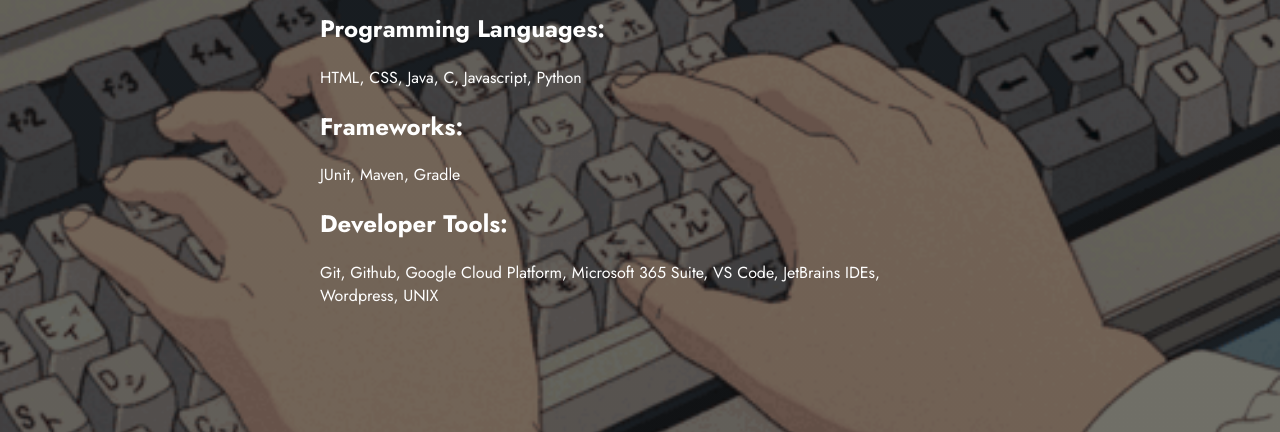
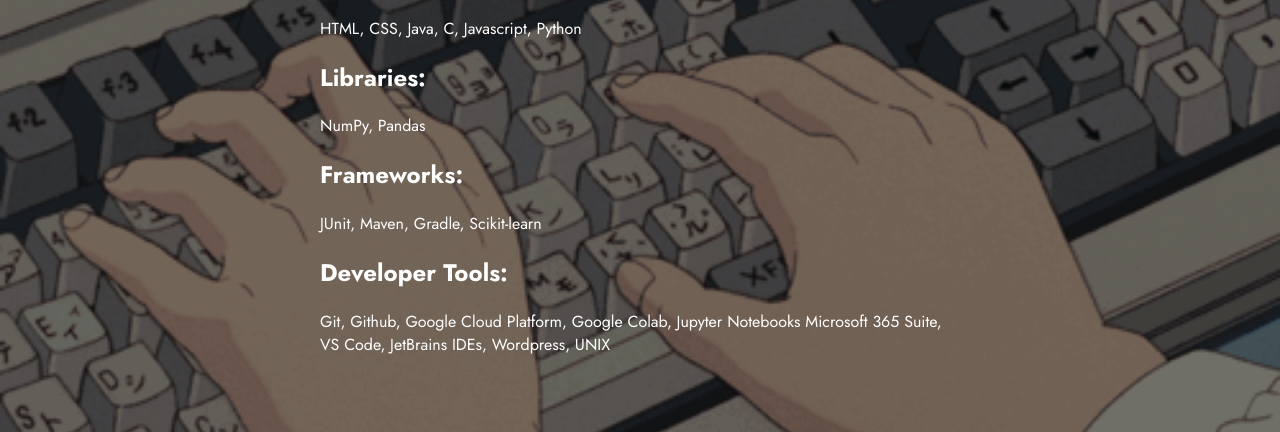
Before and after one commit to kiy0u/MilallosPortfolioWebsite, a website: page about.html in a window 1280 px wide. Shown: the part 368-800 px from the top of the page. Drawn offline with Linux system fonts and the light colour scheme.

Commit message:
updated about

```diff
--- a/about.html
+++ b/about.html
@@ -19,10 +19,12 @@
             <h1>Skills:</h1>
             <h2>Programming Languages:</h2>
             <p>HTML, CSS, Java, C, Javascript, Python</p>
+            <h2>Libraries:</h2>
+            <p>NumPy, Pandas</p>
             <h2>Frameworks:</h2>
-            <p>JUnit, Maven, Gradle</p>
+            <p>JUnit, Maven, Gradle, Scikit-learn</p>
             <h2>Developer Tools:</h2>
-            <p>Git, Github, Google Cloud Platform, Microsoft 365 Suite, VS Code, JetBrains IDEs, Wordpress, UNIX </p>
+            <p>Git, Github, Google Cloud Platform, Google Colab, Jupyter Notebooks Microsoft 365 Suite, VS Code, JetBrains IDEs, Wordpress, UNIX </p>
 
         </div>
     </div>
```
